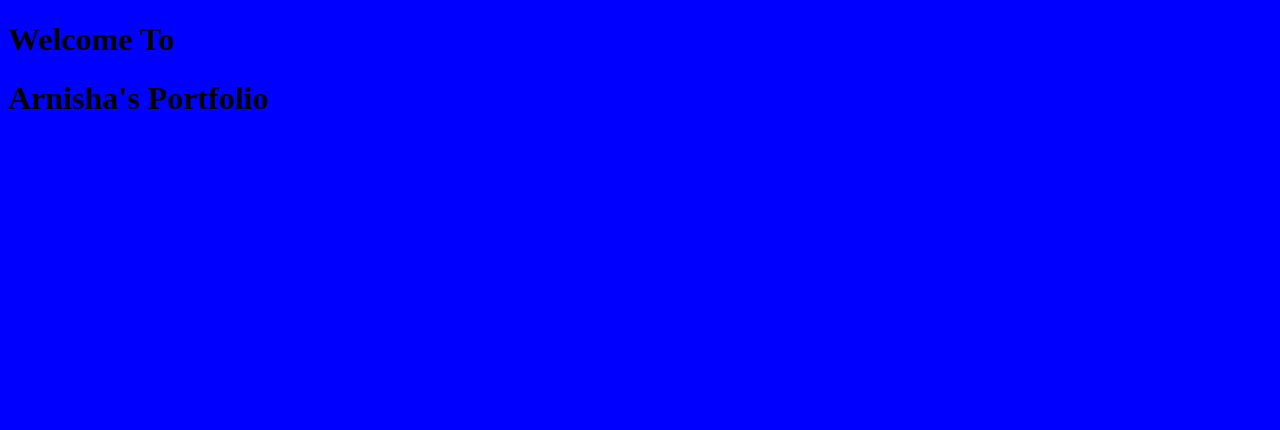
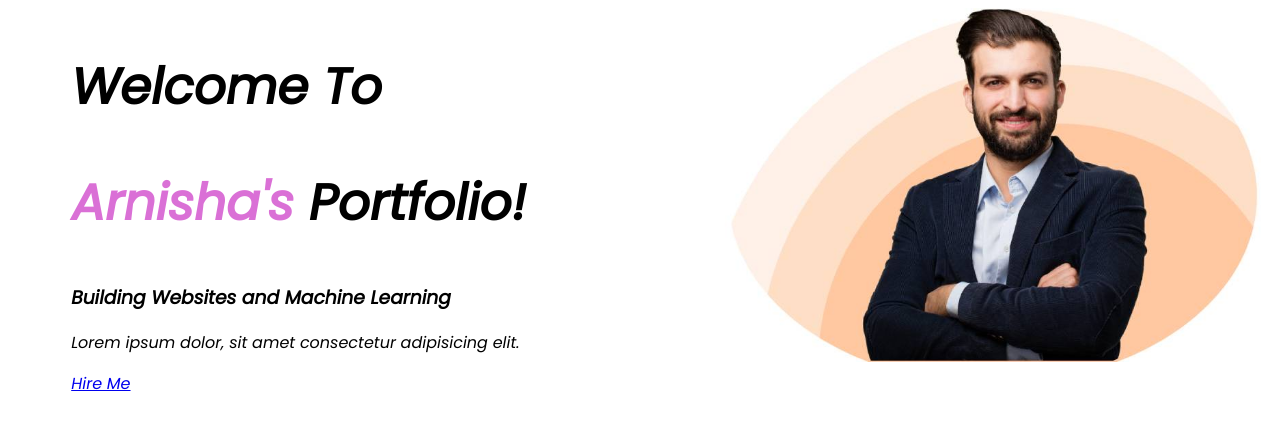
Before and after one commit to Arnisha-Akter/my_portfolio, a plain HTML site: page index.html in a window 1280 px wide. Drawn offline with Linux system fonts and the light colour scheme.

Commit message:
photo added

```diff
--- a/CSS/style.css
+++ b/CSS/style.css
@@ -1,3 +1,22 @@
-*{
-    background-color: blue;
+body{
+    font-family: 'Poppins', sans-serif;
 }
+h1{
+    font-size: 50px;
+}
+#name{
+    color: orchid;
+}
+section{
+    display: flex;
+}
+.half-w{
+    width: 50%;
+    padding-left: 5%;
+}
+.half-w img{
+    width: 100%;
+}
+#id{
+    background-color: brown;
+}
--- a/index.html
+++ b/index.html
@@ -1,14 +1,30 @@
 <!DOCTYPE html>
 <html lang="en">
+
 <head>
     <meta charset="UTF-8">
     <meta http-equiv="X-UA-Compatible" content="IE=edge">
     <meta name="viewport" content="width=device-width, initial-scale=1.0">
+    <link rel="preconnect" href="https://fonts.googleapis.com">
+    <link rel="preconnect" href="https://fonts.gstatic.com" crossorigin>
+    <link href="https://fonts.googleapis.com/css2?family=Poppins:ital@1&display=swap" rel="stylesheet">
     <link rel="stylesheet" href="./CSS/style.css">
     <title>Arnisha's Portfolio</title>
 </head>
+
 <body>
-    <h1>Welcome To</h1>
-    <h1>Arnisha's Portfolio</h1>
+    <section>
+        <div class="half-w">
+            <h1>Welcome To</h1>
+            <h1><span id="name">Arnisha's</span> Portfolio!</h1>
+            <h3>Building Websites and Machine Learning</h3>
+            <p>Lorem ipsum dolor, sit amet consectetur adipisicing elit.</p>
+            <a id="btn" href="https://github.com/Arnisha-Akter">Hire Me</a>
+        </div>
+        <div class="half-w">
+            <img src="./images/pic.jpg" alt="">
+        </div>
+    </section>
 </body>
+
 </html>
```
Also changed, not shown: images/pic.jpg (added).
